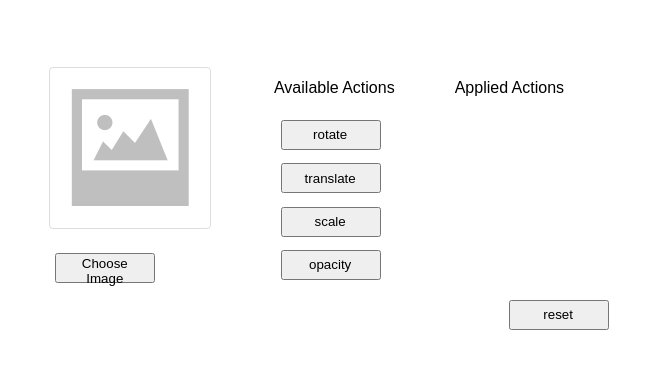
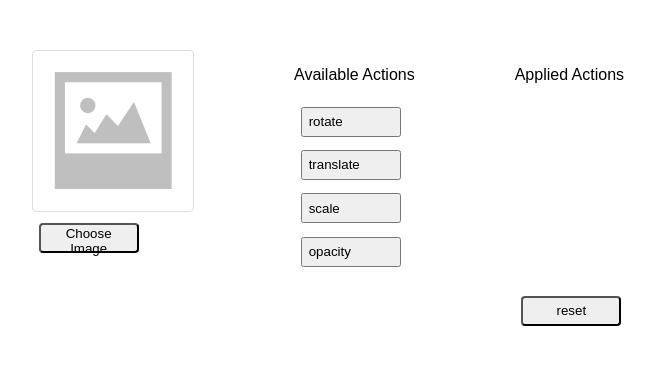
Before and after one commit to ShalaXD/image-editing-React-project, a React (Create React App) app: page / in a window 1280 px wide. Shown: the top 368 px of the page, without its empty margins (18-673 px from the left). Built offline with nearby package versions, Linux system fonts and the light colour scheme.

Commit message:
all done

```diff
--- a/src/App.css
+++ b/src/App.css
@@ -1,38 +1,7 @@
-.App {
-  text-align: center;
+.previewComponent,.available,.applied{
+  float:left;
+  margin: 50px;
 }
-
-.overall,.image {
-  margin:25pt ;
-  float: left;
-}
-
-.available,.applied{
-  height: 200px;
-  float: left;
-  margin: 30px;
-}
-
-.resetbutton{
-  float: right;
-}
-
-.choosebutton{
-  margin-top: 20px;
-}
-
-.overall {
-  width:600px;
-}
-
-button {
-  padding-left:5px;
-  margin: 5pt;
-  height: 30px;
-  width: 100px;
-}
-
-
 
 img{
   border: 1px solid #ddd;
@@ -41,20 +10,18 @@ img{
   width: 150px;
 }
 
+button {
+  margin: 5pt;
+  height: 30px;
+  width: 100px;
+  text-align: left;
+}
+
+.resetbutton,.choosebutton{
+  border-radius: 4px;
+  text-align: center;
+}
+
 .hidden{
   opacity:0;
 }
-
-.rotate{
-  transform: rotate(45deg);
-}
-.opacity{
-  opacity: 0.5;
-}
-
-.translate{
-  transform: translate(-40px);
-}
-.scale{
-  transform: scale(0.5);
-}
--- a/src/App.js
+++ b/src/App.js
@@ -176,12 +176,11 @@ class Application extends React.Component {
                   </button>
                 </dt>
               </dl>
-            </div>
-
-            <div className="resetbutton">
-            <button onClick={() => this.handleClick("resetImage")}>
-              reset
-            </button>
+              <div>
+              <button className="resetbutton" onClick={() => this.handleClick("resetImage")}>
+                reset
+              </button>
+              </div>
             </div>
           </div>;
   }
```
